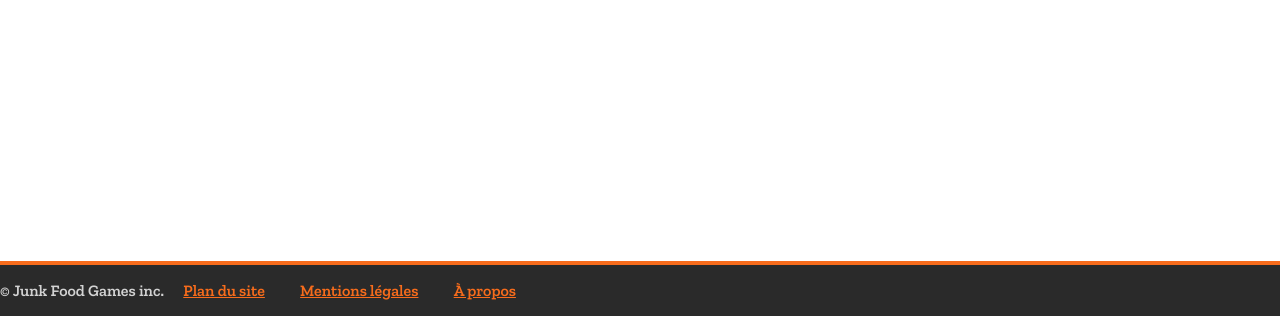
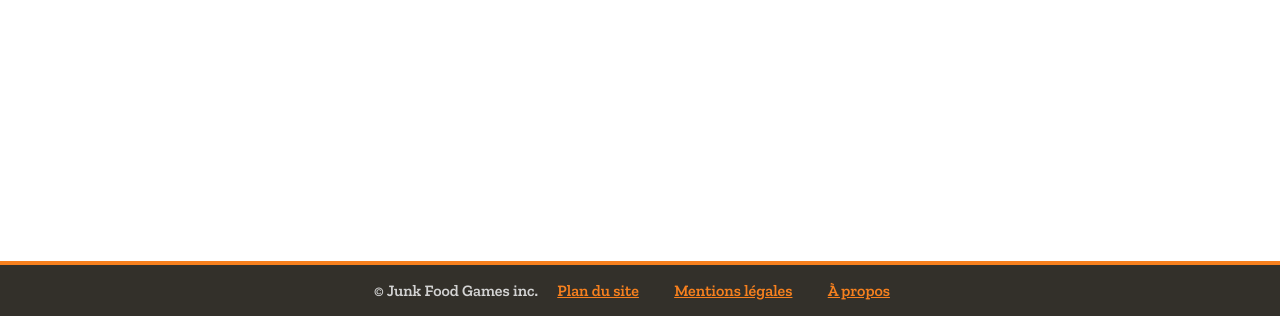
Before and after one commit to Tomy2e/burger-quiz, a PHP site: page / in a window 1280 px wide; the page is wider, and only the part inside the window is pictured. Shown: the part 667-983 px from the top of that part. Run offline with PHP 8.4, Linux system fonts and the light colour scheme.

Commit message:
[BKG]Autocommit Blitzkrieg

```diff
--- a/www/css/generic-theme.css
+++ b/www/css/generic-theme.css
@@ -72,7 +72,7 @@ form
 
 .centered
 {
-    justify-content: space-around;
+    text-align: center;
 }
 
 input
--- a/www/css/header.css
+++ b/www/css/header.css
@@ -1,8 +1,8 @@
 :root
 {
-    --header-back:  rgb(42, 42, 42);
+    --header-back:  rgb(51, 48, 42);
     --header-front: lightgray;
-    --main-front:   rgb(247, 108, 28);
+    --main-front:   rgb(247, 128, 30);
     --main-back:    white;
     --alt-front:    rgb(197, 31, 31);
 }
@@ -31,6 +31,7 @@ header
 
 footer
 {
+    text-align: center;
     border-top: solid 4px var(--main-front);
 }
 
@@ -58,7 +59,6 @@ header img
 
 .hnav-list
 {
-    display: inline-block;
     list-style-type: none;
 
     padding: 0;
--- a/www/css/main.css
+++ b/www/css/main.css
@@ -23,7 +23,7 @@ h1, h2, h3, h4, h5, h6
 
 a
 {
-	color: rgb(219, 80, 30);
+	color: var(--main-front);
 	transition: all 0.3s;
 }
 
@@ -60,6 +60,11 @@ button, .button
 	margin: 2em auto;
 	margin-top: 4em.1em;
 }
+
+.main-content h1, .main-content h2, .main-content h3, .main-content h4, .main-content h5, .main-content h6
+{
+	color: var(--main-front);
+}
 /*
 .hbox, .vbox
 {
--- a/www/index.php
+++ b/www/index.php
@@ -26,7 +26,7 @@
 					<h2>Options</h2>
 				</a>
 
-				<a class="button squared menu-item" id="play" href="launch.php.php">
+				<a class="button squared menu-item" id="play" href="gamesettings.php">
 					<img src="/resources/img/burger-content.png" alt="">
 					<h2>Jouer</h2>
 				</a>
--- a/www/js/main.js
+++ b/www/js/main.js
@@ -22,11 +22,13 @@ window.onload = function ()
 	initNav();
 	updateMarkerPosition();
 
+	window.onresize = updateMarkerPosition();
+
 	var profileWindow = new Window(this.document.getElementById('profile-modal'));
 
 	var profileWindowToggler = document.getElementById('profile-selector');
 
 	profileWindowToggler.addEventListener('click', (event) => {
 		profileWindow.toggle();
-	})
+	});
 }
--- a/www/templates/header.html
+++ b/www/templates/header.html
@@ -1,5 +1,5 @@
 <head>
-	<link rel="stylesheet" href="/css/header.css">
+	<!--link rel="stylesheet" href="/css/header.css"-->
 	<link rel="shortcut icon" href="/resources/img/favicon.png">
 
 	<script src="/js/header.js"></script>
```
